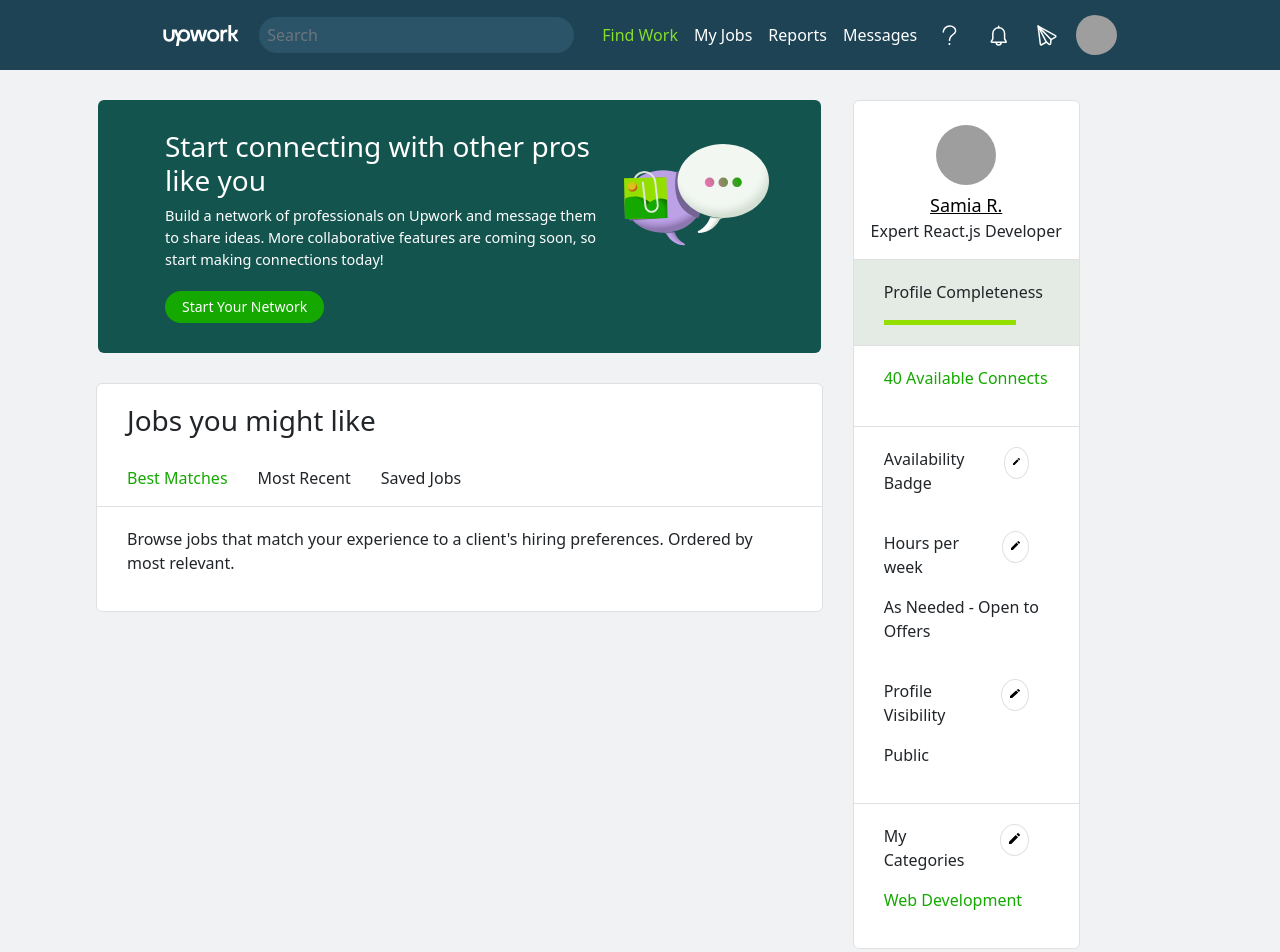
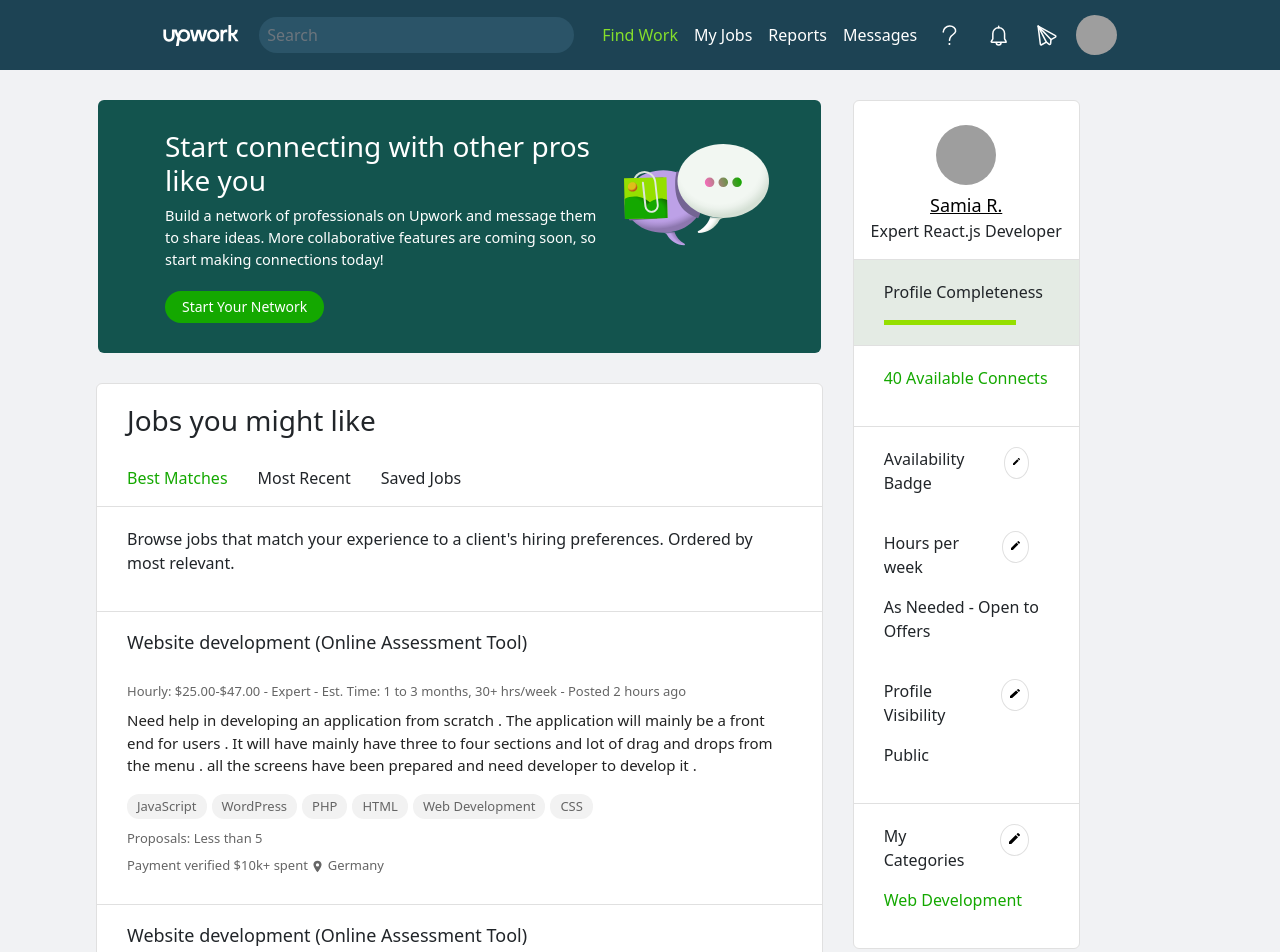
Before and after one commit to mrsamia/upwork-clone, a React (Create React App) app: page / in a window 1280 px wide. Shown: the top 952 px of the page. Built offline with nearby package versions, Linux system fonts and the light colour scheme; grey boxes are pictures that could not be loaded.

Commit message:
SRM | Job layout added

```diff
--- /dev/null
+++ b/src/Components/JobItems.js
@@ -0,0 +1,32 @@
+import React from 'react';
+import JobTitleSixteen from './SingleComponents/JobTitleSixteen';
+import SkillBadgeButton from './SingleComponents/SkillBadgeButton';
+import SkillBadgeButtonItems from './SkillBadgeButtonItems';
+import { IoLocationSharp } from "react-icons/io5";
+function JobItems(props) {
+    return (
+        <div>
+            <div>
+                <JobTitleSixteen title="Website development (Online Assessment Tool)" />
+            </div>
+            <div>
+                <p className='base_Font_size_Xs pt'>
+                   <span style={{fontWeight:"500"}}> Hourly: $25.00-$47.00</span> - Expert - Est. Time: 1 to 3 months, 30+ hrs/week - Posted 2 hours ago</p>
+            </div>
+            <div>
+                <p className='base_Font_size'>Need help in developing an application from scratch . The application will mainly be a front end for users . It will have mainly have three to four sections and lot of drag and drops from the menu . all the screens have been prepared and need developer to develop it .</p>
+            </div>
+            <div>
+               <SkillBadgeButtonItems/>
+            </div>
+            <div>
+                <p className='base_Font_size_Xs'>Proposals: Less than 5</p>
+            </div>
+            <div>
+                <p  className='base_Font_size_Xs'>Payment verified $10k+ spent <IoLocationSharp/> Germany</p>
+            </div>
+        </div>
+    );
+}
+
+export default JobItems;
--- a/src/Components/JobLayout.js
+++ b/src/Components/JobLayout.js
@@ -1,4 +1,5 @@
 import React from 'react';
+import JobItems from './JobItems';
 import BlackTitleText from './SingleComponents/BlackTitleText';
 
 function JobLayout(props) {
@@ -18,8 +19,14 @@
                     <BlackTitleText title="Saved Jobs" />
                 </div>
             </div>
-            <div className='base_Padding'>
+            <div className='base_Padding base_border'>
                 <p>Browse jobs that match your experience to a client's hiring preferences. Ordered by most relevant.</p>
+            </div>
+            <div className='base_Padding base_border'>
+                <JobItems/>
+            </div>
+            <div className='base_Padding base_border'>
+                <JobItems/>
             </div>
 
         </div>
--- a/src/Components/Nav/Nav.css
+++ b/src/Components/Nav/Nav.css
@@ -85,6 +85,7 @@
   width: 45px;
   border-radius: 50%;
   padding-left: 4px;
+  object-fit: cover;
 }
 
 .nav-btn-icon {
--- /dev/null
+++ b/src/Components/SingleComponents/SkillBadgeButton.js
@@ -0,0 +1,12 @@
+import React from 'react';
+
+function SkillBadgeButton(props) {
+
+    return (
+        <div>
+           <button className='Skill_Badge'>{props.name}</button>
+        </div>
+    );
+}
+
+export default SkillBadgeButton;
--- /dev/null
+++ b/src/Components/SkillBadgeButtonItems.js
@@ -0,0 +1,40 @@
+import React from 'react';
+import SkillBadgeButton from './SingleComponents/SkillBadgeButton';
+
+function SkillBadgeButtonItems(props) {
+    const value = ([
+        {
+            name: "JavaScript"
+        },
+        {
+            name: "WordPress"
+        },
+        {
+            name: "PHP"
+        },
+        {
+            name: "HTML"
+        },
+        {
+            name: " Web Development"
+        },
+        {
+            name: "CSS"
+        }
+    ])
+    return (
+        <div className='d-flex'>
+            {
+                value.map((e)=>{
+                    return(
+                        <div className='d-flex'>
+                            <SkillBadgeButton name={e.name}/>
+                        </div>
+                    )
+                })
+            }
+        </div>
+    );
+}
+
+export default SkillBadgeButtonItems;
--- a/src/Components/components.css
+++ b/src/Components/components.css
@@ -38,6 +38,7 @@
     height: 60px;
     width: 60px;
     border-radius: 50%;
+    object-fit: cover;
 }
 .progress_Wrapper{
     background-color: #E4EBE4;
@@ -82,6 +83,7 @@
 }
 .h4_font_16{
     font-size: 18px;
+    /* color: #656565; */
 }
 .pad_left{
     padding-left: 30px;
@@ -92,3 +94,27 @@
 .minus_mrgn{
     margin: 0px -14px;
 }
+.base_Font_size{
+    font-size: 15px;
+    color: #222;
+}
+.base_Font_size_Xs{
+    font-size: 13px;
+    color: #656565;
+    margin-bottom: 8px!important;
+}
+.Skill_Badge{
+    height: 25px;
+    color: #656565;
+    background-color: #f2f2f2;
+    display: inline-flex;
+    align-items: center;
+    border: none;
+    margin: 0 5px 10px 0;
+    padding: 0 10px;
+    border-radius: 12px;
+    font-size: 13px;
+    line-height: 1;
+    cursor: default;
+    font-weight: 500;
+}
```
